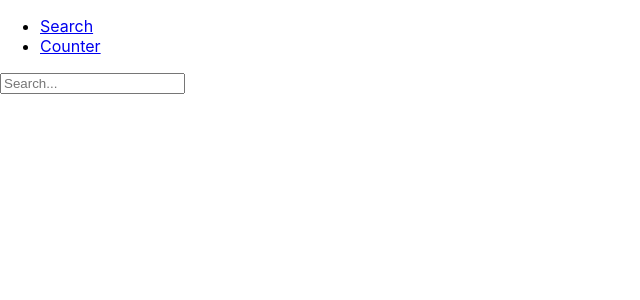
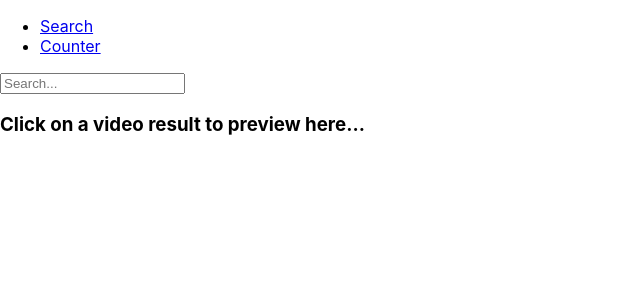
Before and after one commit to hamzahskafi/react-test-cme, a React (Create React App) app: page / in a window 1280 px wide. Shown: the top 300 px of the page, without its empty margins (0-640 px from the left). Built offline with nearby package versions, Linux system fonts and the light colour scheme.

Commit message:
implemented video previewing

```diff
--- a/src/components/search/Search.js
+++ b/src/components/search/Search.js
@@ -2,6 +2,7 @@ import React, { Component } from 'react';
 import SearchBar from './SearchBar'
 import youtube from '../../api/youtube.js'
 import VideoList from './VideoList'
+import VideoPreview from './VideoPreview'
 
 class Search extends Component{
 
@@ -34,6 +35,9 @@ class Search extends Component{
                 <div className="video_list">
                             <VideoList handleSelectVideo={this.handleSelectVideo} videos={this.state.videos}/>
                     </div>
+                <div className="video_preview">
+                        <VideoPreview video={this.state.selectedVideo}/>
+                    </div>
             </div>
         )
     }
--- /dev/null
+++ b/src/components/search/VideoPreview.js
@@ -0,0 +1,26 @@
+import React from 'react';
+
+const VideoPreview = ({ video }) => {
+    if (video === null) {
+      return <div className="video_placeholder">
+            <h3>Click on a video result to preview here...</h3>
+        </div>;
+    }
+    else{
+        const videoUrl = `https://www.youtube.com/embed/${video.id.videoId}`;
+        return (
+            <div>
+              <div className="video_player">
+                <iframe src={videoUrl}  title="Video player" />
+              </div>
+              <div className="video_preview_info">
+                <h3 className="video_preview_title">{video.snippet.title}</h3>
+                <h6 className="video_preview_channel">{video.snippet.channelTitle}</h6>
+                <p className="video_preview_description">{video.snippet.description}</p>
+              </div>
+            </div>
+          );
+    }
+}
+
+export default VideoPreview;
```
